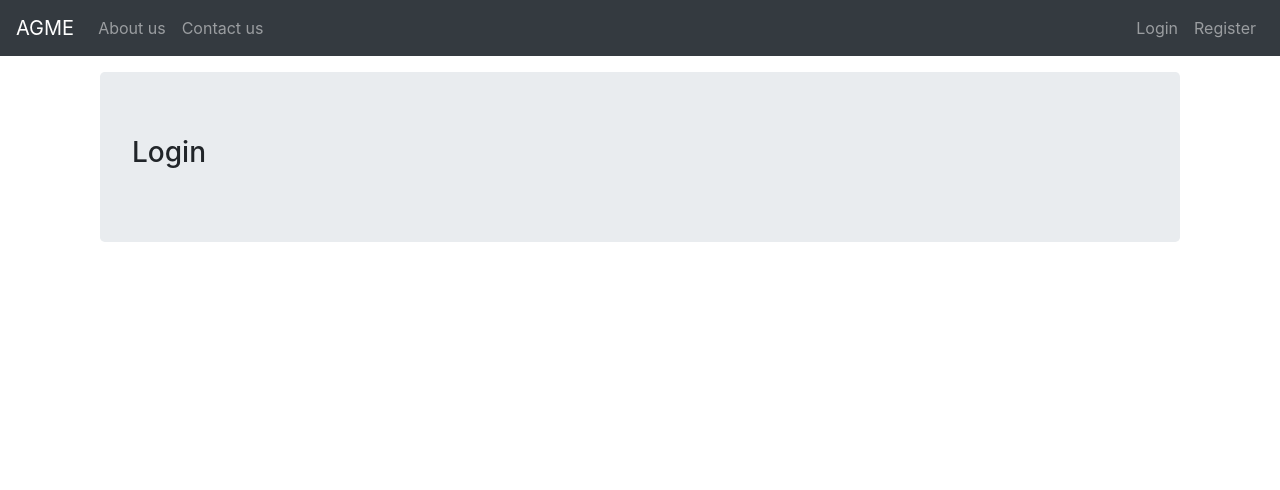
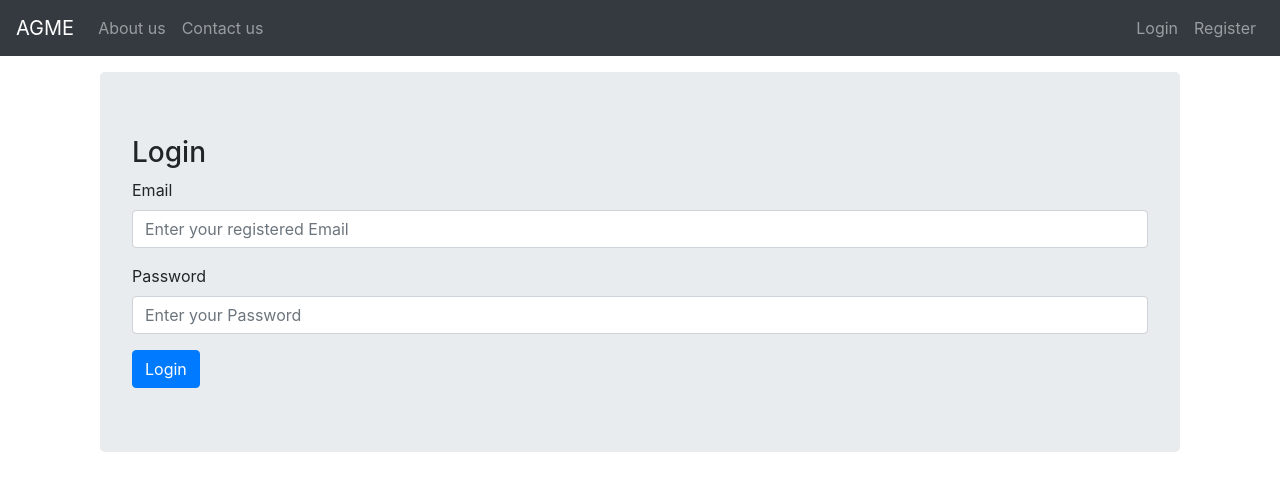
Before and after one commit to RMIT-SEPT/majorproject-8-mon-17-30-1, a React (Create React App) app in the folder FrontEnd/sept-react-frontend/: page /login in a window 1280 px wide. Shown: the top 490 px of the page. Built offline with nearby package versions, Linux system fonts and the light colour scheme.

Commit message:
login template added

```diff
--- a/FrontEnd/sept-react-frontend/src/component/login.js
+++ b/FrontEnd/sept-react-frontend/src/component/login.js
@@ -11,6 +11,17 @@ export default class Login extends Component {
       <div className="container">
         <header className="jumbotron">
           <h3>Login</h3>
+          <form action="check_user.php" method="post">
+            <div class="form-group">
+              <label for="email">Email</label>
+              <input type="text" class="form-control" name="email" placeholder="Enter your registered Email"></input>
+            </div>
+            <div class="form-group">
+              <label for="password">Password</label>
+              <input type="password" class="form-control" name="password" placeholder="Enter your Password"></input>
+            </div>
+            <button type="submit" class="btn btn-primary">Login</button>
+          </form>
         </header>
       </div>
     );
```
